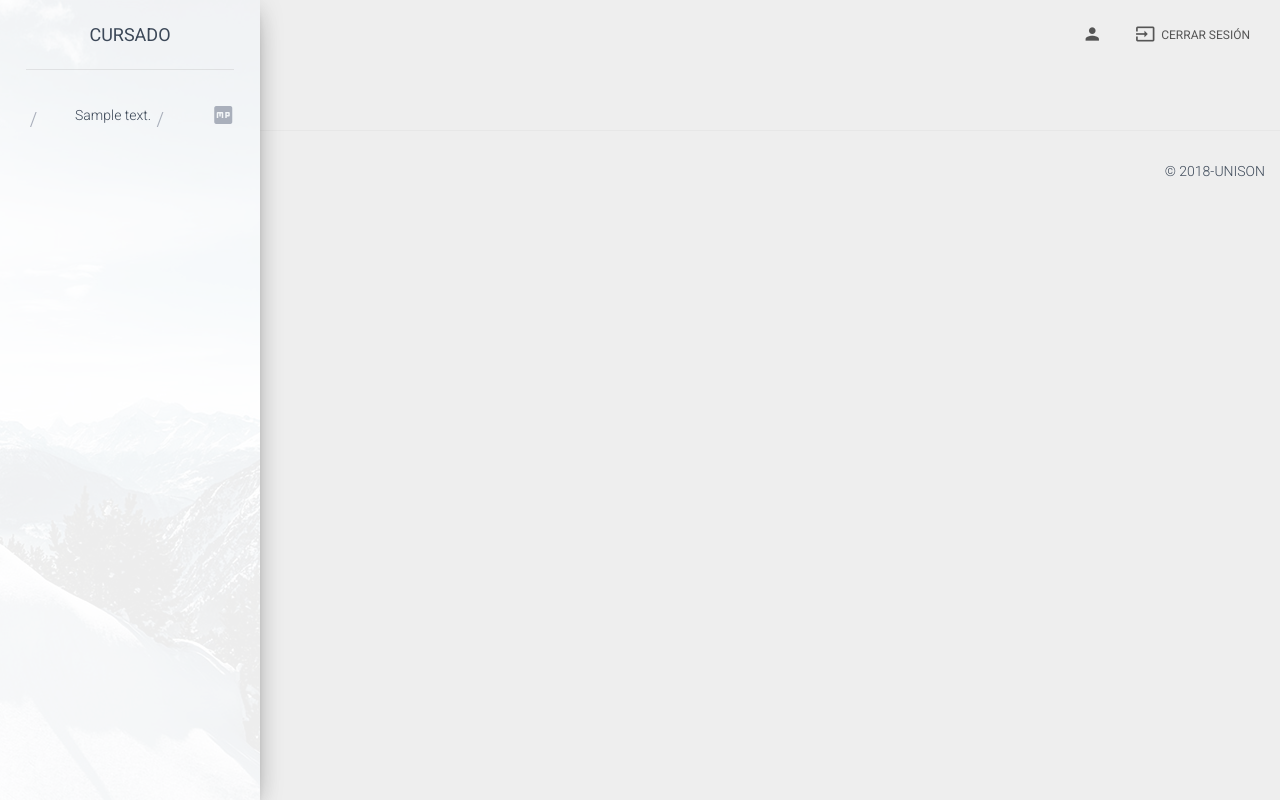
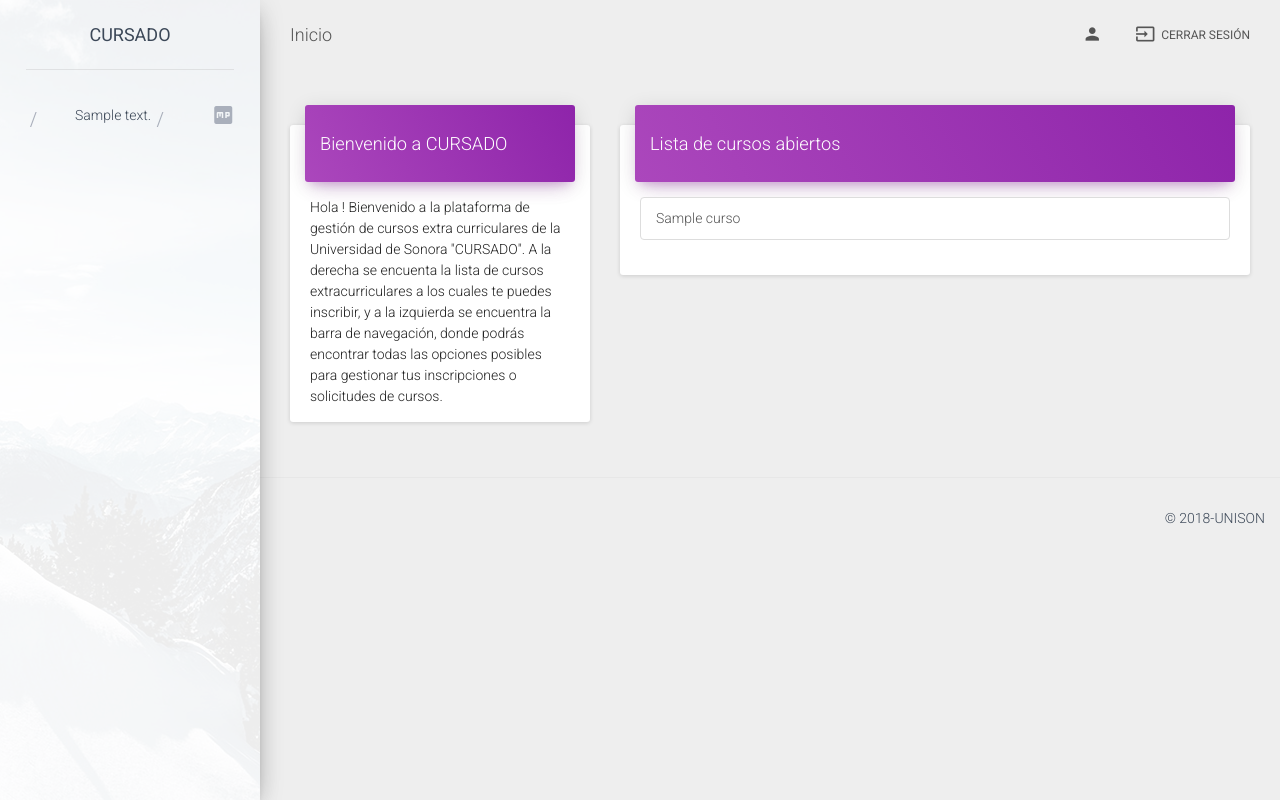
Before and after one commit to eltrufas/terminado, a Python web app: template app/templates/index.html in a window 1280 px wide. Run offline with Jinja, Linux system fonts and the light colour scheme; the template is opened without the code that fills it: most values are stand-ins (such as "Sample title", 1, 10 or a date in 2020); some libraries are stand-ins or nearby versions.

Commit message:
pagina de inicio

```diff
--- a/app/nav.py
+++ b/app/nav.py
@@ -9,7 +9,10 @@
         responsable_role = Role.query.filter(Role.name == 'responsable').one()
 
         # cosas comunes
-        navigation_bar = [("Mis cursos", "mis_cursos",url_for('curso.mis_cursos'),"note")]
+        navigation_bar = [
+            ("Inicio", "inicio", url_for('main.home_page'),"dashboard"),
+            ("Mis cursos", "mis_cursos",url_for('curso.mis_cursos'),"note")
+        ]
 
         if current_user.is_authenticated:
 
--- a/app/templates/cursos/mis_cursos.html
+++ b/app/templates/cursos/mis_cursos.html
@@ -1,5 +1,5 @@
 {% extends "fulllayout.html" %}
-{%block header%}Lista de cursos{%endblock%}
+{%block header%}Mis cursos{%endblock%}
 {%set navigation_active="mis_cursos"%}
 {%block content%}
 <div class="col-md-12">
--- a/app/templates/index.html
+++ b/app/templates/index.html
@@ -1,6 +1,38 @@
 {% extends "fulllayout.html" %}
-
-
+{% block header %}Inicio{%endblock%}
+{% set navigation_active="inicio" %}
 {% block content %}
-
+<div class="row">
+	<div class="col-lg-4">
+		<div class="card">
+			<div class="card-header" data-background-color="purple">
+				<h4>Bienvenido a CURSADO</h4>
+			</div>
+			<div class="card-content">
+				Hola {{ current_user.full_name() }}! Bienvenido a la plataforma
+				de gestión de cursos extra curriculares de la Universidad de Sonora
+				"CURSADO". A la derecha se encuenta la lista de cursos extracurriculares a los
+				cuales te puedes inscribir, y a la izquierda se encuentra la barra de
+				navegación, donde podrás encontrar todas las opciones posibles para gestionar
+				tus inscripciones o solicitudes de cursos.
+			</div>
+		</div>
+	</div>
+	<div class="col-lg-8">
+		<div class="card">
+			<div class="card-header" data-background-color="purple">
+				<h4>Lista de cursos abiertos</h4>
+			</div>
+			<div class="card-content table-responsive">
+			<div class="list-group">
+				{%for curso in cursos%}
+				<a class="list-group-item" href="{{url_for('curso.course_details',course_id=curso.id)}}">{{curso.nombre}}</a>
+				{%else%}
+				No hay cursos en los cuales inscribirse...
+				{%endfor%}
+			</div>
+		</div>
+		</div>
+	</div>
+</div>
 {% endblock %}
--- a/app/templates/solicitudes/lista.html
+++ b/app/templates/solicitudes/lista.html
@@ -1,5 +1,5 @@
 {% extends "fulllayout.html" %}
-{%block header%}Lista de solicitudes{%endblock%}
+{%block header%}Mis solicitudes{%endblock%}
 {%set navigation_active="mis_solicitudes"%}
 {%block content%}
 <div class="row">
```
